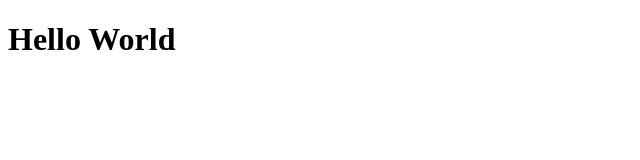
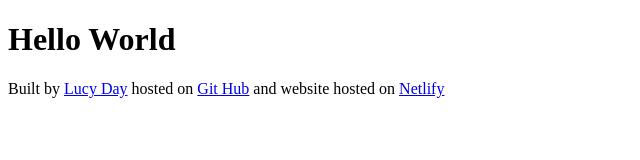
Before and after one commit to LucyJDay/Weather-App-Improved, a plain HTML site: page index.html in a window 1280 px wide. Shown: the whole page, without its empty margins (0-640 px from the left). Drawn offline with Linux system fonts and the light colour scheme.

Commit message:
Updated footer

```diff
--- a/index.html
+++ b/index.html
@@ -3,9 +3,21 @@
   <head>
     <meta charset="UTF-8" />
     <meta name="viewport" content="width=device-width, initial-scale=1.0" />
-    <title>Document</title>
+    <title>Weather App</title>
   </head>
   <body>
     <h1>Hello World</h1>
   </body>
+  <footer>
+    Built by
+    <a href="https://github.com/LucyJDay" target="_blank"> Lucy Day</a> hosted
+    on
+    <a href="https://github.com/LucyJDay/Weather-App-Improved" target="_blank">
+      Git Hub</a
+    >
+    and website hosted on
+    <a href="https://weather-app-lucy-day.netlify.app" target="_blank">
+      Netlify
+    </a>
+  </footer>
 </html>
```
